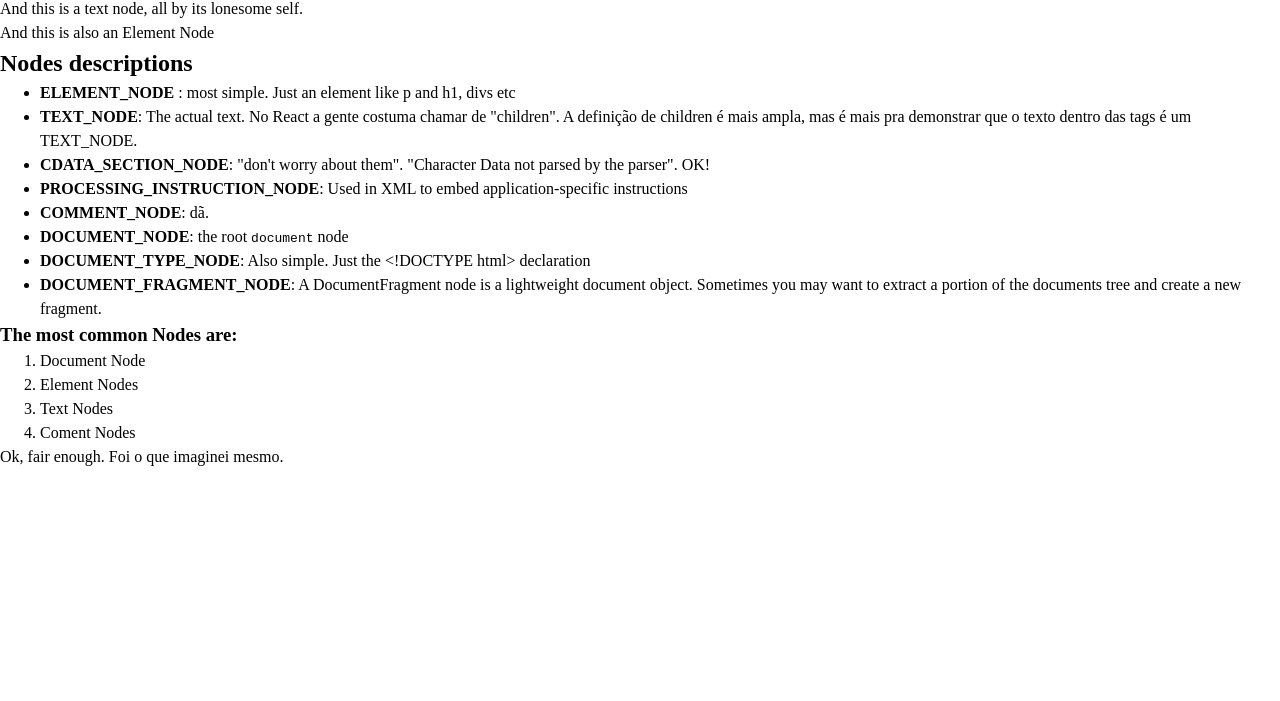
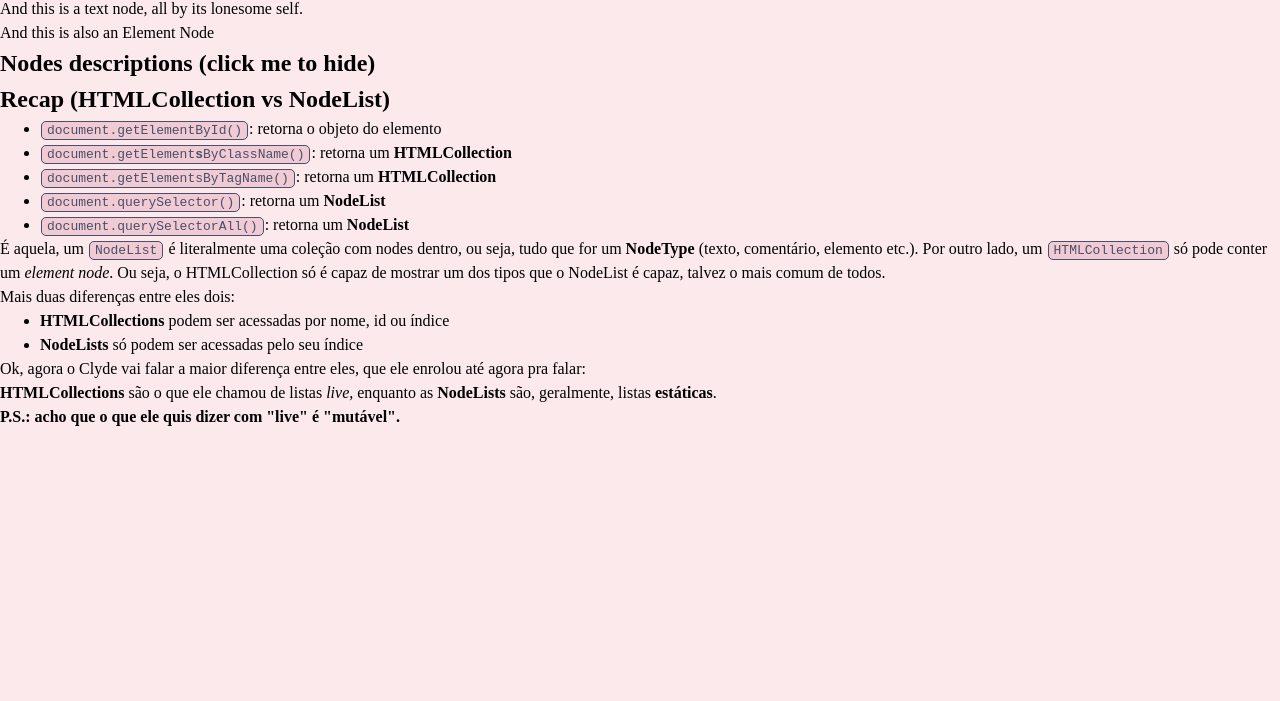
Before and after one commit to divertimentos/course-dom, a website built with Vite: page nodes.html in a window 1280 px wide. Shown: the part 99-800 px from the top of the page. Built offline with nearby package versions, Linux system fonts and the light colour scheme.

Commit message:
Caramba, ele parou pra explicar coisas realmente úteis sobre nodelists e
htmlcollections

```diff
--- /dev/null
+++ b/nodes.css
@@ -0,0 +1,20 @@
+* {
+  background-color: #fbe9ec;
+}
+
+code {
+  color: #4a4e69;
+  border: 1px solid #4a4e69;
+  background-color: #f1cbd3;
+  padding: 1px 5px;
+  margin: auto 1px;
+  border-radius: 5px;
+
+  strong {
+    background-color: #f1cbd3;
+  }
+}
+
+.hidable {
+  display: none;
+}
--- a/nodes.html
+++ b/nodes.html
@@ -4,15 +4,18 @@
     <meta charset="UTF-8" />
     <title>What are Nodes</title>
     <link rel="stylesheet" type="" href="josh-reset.css" />
+    <link rel="stylesheet" type="" href="nodes.css" />
+    <script src="nodes.js" async></script>
   </head>
   <body>
     <h1><a href="index.html"> What are Nodes </a></h1>
     <h1>This is an element node</h1>
     And this is a text node, all by its lonesome self.
-    <!-- well, as you guessed, this is a Comment Node -->
+    <!--Well, as you guessed, this is a Comment Node! -->
     <p>And this is also an Element Node</p>
 
-    <h2>Nodes descriptions</h2>
+    <h2 onclick="hideNodes()">Nodes descriptions (click me to hide)</h2>
+    <div class="hidable">
       <ul>
         <li>
           <p>
@@ -22,9 +25,10 @@
         </li>
         <li>
           <p>
-          <strong>TEXT_NODE</strong>: The actual text. No React a gente costuma
-          chamar de "children". A definição de children é mais ampla, mas é mais
-          pra demonstrar que o texto dentro das tags é um TEXT_NODE.
+            <strong>TEXT_NODE</strong>: The actual text. No React a gente
+            costuma chamar de "children". A definição de children é mais ampla,
+            mas é mais pra demonstrar que o texto dentro das tags é um
+            TEXT_NODE.
           </p>
         </li>
         <li>
@@ -55,8 +59,8 @@
         </li>
         <li>
           <p>
-          <strong>DOCUMENT_FRAGMENT_NODE</strong>: A DocumentFragment node is a
-          lightweight document object. Sometimes you may want to extract a
+            <strong>DOCUMENT_FRAGMENT_NODE</strong>: A DocumentFragment node is
+            a lightweight document object. Sometimes you may want to extract a
             portion of the documents tree and create a new fragment.
           </p>
         </li>
@@ -69,5 +73,74 @@
         <li>Coment Nodes</li>
       </ol>
       <p>Ok, fair enough. Foi o que imaginei mesmo.</p>
+      <h2>Family Tree</h2>
+      <p>
+        Cada node tem um <code>nodeType</code>, um <code>nodeName</code> e um
+        <code>nodeValue</code>. São suas propriedades intrínsecas.
+      </p>
+      <h4>Tem uma coisa que o Clyde chamdou de "Family Dynamics":</h4>
+      <p>
+        É basicamente os parents, children e siblings. Tudo que existe são
+        relações de pais, filhos e irmãos
+      </p>
+    </div>
+    <h2>Recap (HTMLCollection vs NodeList)</h2>
+    <div>
+      <ul>
+        <li>
+          <code>document.getElementById()</code>: retorna o objeto do elemento
+        </li>
+        <li>
+          <code>document.getElement<strong>s</strong>ByClassName()</code>:
+          retorna um <strong>HTMLCollection</strong>
+        </li>
+        <li>
+          <code>document.getElementsByTagName()</code>: retorna um
+          <strong> HTMLCollection </strong>
+        </li>
+        <li>
+          <code>document.querySelector()</code>: retorna um
+          <strong>NodeList</strong>
+        </li>
+        <li>
+          <code>document.querySelectorAll()</code>: retorna um
+          <strong>NodeList</strong>
+        </li>
+      </ul>
+      <div>
+        <p>
+          É aquela, um <code>NodeList</code> é literalmente uma coleção com
+          nodes dentro, ou seja, tudo que for um
+          <strong>NodeType</strong> (texto, comentário, elemento etc.). Por
+          outro lado, um <code>HTMLCollection</code> só pode conter um
+          <em>element node</em>. Ou seja, o HTMLCollection só é capaz de mostrar
+          um dos tipos que o NodeList é capaz, talvez o mais comum de todos.
+        </p>
+        <p>Mais duas diferenças entre eles dois:</p>
+        <ul>
+          <li>
+            <strong>HTMLCollections</strong> podem ser acessadas por nome, id ou
+            índice
+          </li>
+          <li>
+            <strong>NodeLists</strong> só podem ser acessadas pelo seu índice
+          </li>
+        </ul>
+        <p>
+          Ok, agora o Clyde vai falar a maior diferença entre eles, que ele
+          enrolou até agora pra falar:
+        </p>
+        <p>
+          <strong>HTMLCollections</strong> são o que ele chamou de listas
+          <em>live</em>, enquanto as <strong>NodeLists</strong> são, geralmente,
+          listas <strong>estáticas</strong>.
+        </p>
+        <p>
+          <strong
+            >P.S.: acho que o que ele quis dizer com "live" é "mutável".</strong
+          >
+        </p>
+      </div>
+    </div>
   </body>
 </html>
--- /dev/null
+++ b/nodes.js
@@ -0,0 +1,8 @@
+function hideNodes() {
+  let nodeToHide = document.querySelector(".hidable");
+  if (nodeToHide.style.display === "none") {
+    nodeToHide.style.display = "block";
+  } else {
+    nodeToHide.style.display = "none";
+  }
+}
```
Lines whose indentation alone changed are shown as unchanged.
